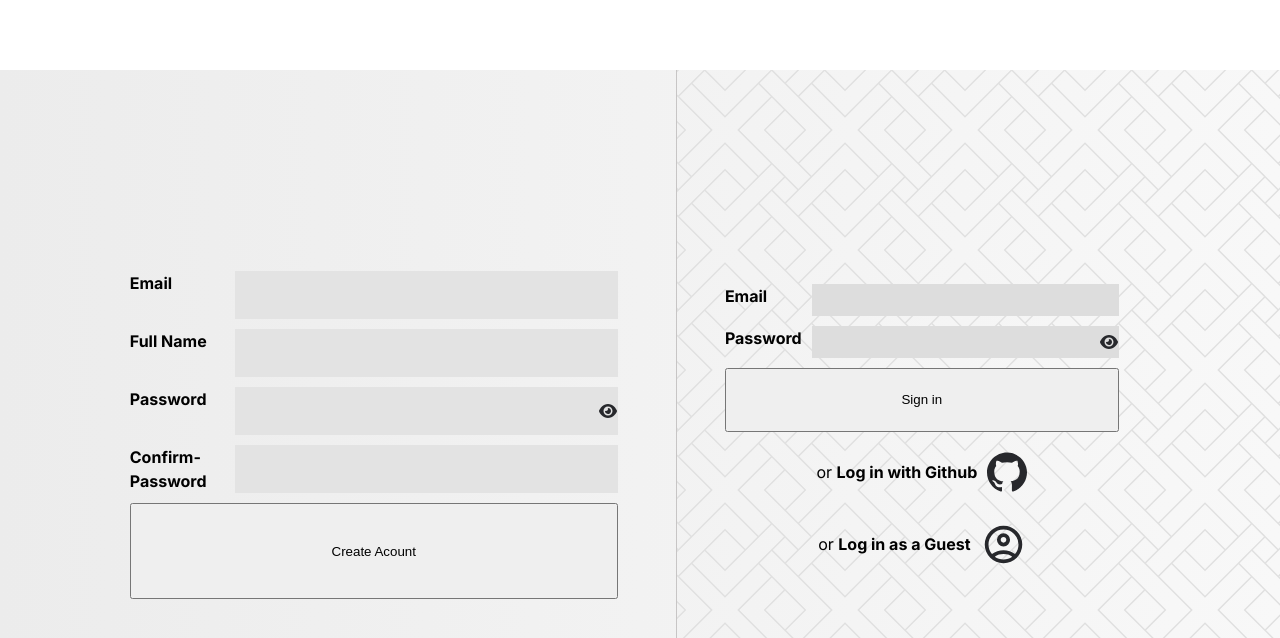
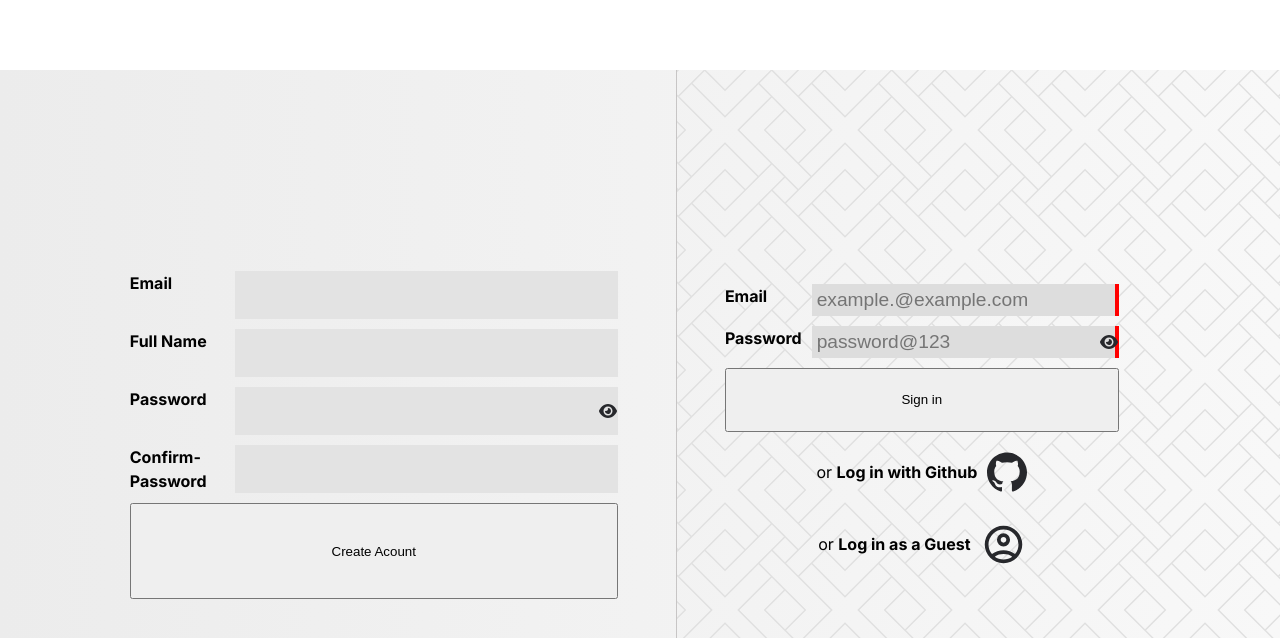
Before and after one commit to VoidOfMaya/odinbook, a React (Vite) app in the folder client/: page / in a window 1280 px wide. Shown: the top 638 px of the page. Built offline with nearby package versions, Linux system fonts and the light colour scheme.

Commit message:
style: add required field indicators

```diff
--- a/client/src/pages/welcome-page/welcome.jsx
+++ b/client/src/pages/welcome-page/welcome.jsx
@@ -5,8 +5,36 @@ import { useOutletContext, useNavigate } from "react-router-dom"
 import { Icon } from '../../components/iconhelper/icons';
 import { SvgBackground } from '../../helpers/svgBack';
 const WelcomePage =({})=>{
-    const{auth ,initAuthHandler} = useOutletContext();
+
+    const {onLoginSuccess,initAuthHandler, callApi} = useOutletContext();
     const [ hidePasswprd, setHidePassword] = useState(true);
+    const [newUser, setNewUser] = useState ({email:'',name:'',password:'',confirmPassword:''});
+    const [loginData, setLoginData]= useState({email:'', password:''});
+    //ENDPOINT FUNCTIONS
+    const createNewUser = ()=>{
+        console.log(newUser)
+    }
+    const localLogIn = async(data) =>{
+        console.log(data)
+        try{
+            const response = await callApi({
+                method: 'POST',
+                path: `auth/login/local`,
+                requiresAuth: false,
+                body: data,
+                token:'',
+                retry: true,
+                //includeCred:true
+            })
+            if(!response.ok)throw new Error('callApi error could not retrieve data');
+            return await response.json()
+        }
+        catch(err){
+            console.log(`Could not get data`)
+            console.log(err.message)
+        }
+    }
+    //RENDER FUNCTIONS
     const signupForm = () =>{
         return(
             <div className={style.registerForm}>
@@ -15,20 +43,32 @@ const WelcomePage =({})=>{
                     <label style={{gridArea: 'emailLabel'}} htmlFor='email'>
                         <b>Email</b>
                     </label>
-                    <input style={{gridArea: 'EmailField '}} name='email' id='email'>
+                    <input style={{gridArea: 'EmailField '}} name='email' id='email' value={newUser.email}
+                        onChange={(e)=>{
+                            setNewUser(prev=>({...prev, email: e.target.value}))
+                        }}
+                    >
                     </input>
                     {/*NAME*/}
                     <label style={{gridArea: 'nameLabel'}} htmlFor='name'>
                         <b>Full Name</b>
                     </label>
-                    <input style={{gridArea: 'nameField '}} name='name' id='name'>
+                    <input style={{gridArea: 'nameField '}} name='name' id='name' value={newUser.name}
+                        onChange={(e)=>{
+                            setNewUser(prev=>({...prev, name: e.target.value}))
+                        }}
+                    >
                     </input>
                     {/*PASSWORD*/}
                     <label style={{gridArea:'passwordLabel'}} htmlFor='password'>
                         <b>Password </b>
                     </label>
                     <input style={{gridArea:'passwordField'}} name='password'
-                        type={hidePasswprd? 'password': 'text'} id='password'>
+                        type={hidePasswprd? 'password': 'text'} id='password' value={newUser.password}
+                        onChange={(e)=>{
+                            setNewUser(prev=>({...prev, password: e.target.value}))
+                        }}
+                    >
                     </input>
                     <div  className={style.eye}>
                         <Icon.Eye   size={20} fn={()=>{
@@ -40,10 +80,17 @@ const WelcomePage =({})=>{
                         <b>Confirm-Password </b>
                     </label>
                     <input style={{gridArea:'confpasswordField'}} name='password'
-                        type={hidePasswprd? 'password': 'text'} id='password'>
+                        type={hidePasswprd? 'password': 'text'} id='password' value={newUser.confirmPassword}
+                        onChange={(e)=>{
+                            setNewUser(prev=>({...prev, confirmPassword: e.target.value}))
+                        }}
+                    >
                     </input>
 
-                    <button style={{gridArea: 'login',cursor: 'pointer'}}>Create Acount</button>
+                    <button style={{gridArea: 'login',cursor: 'pointer'}}
+                        type='button'
+                        onClick={()=> createNewUser()}
+                    >Create Acount</button>
 
 
                 </form>
@@ -58,14 +105,40 @@ const WelcomePage =({})=>{
                     <label style={{gridArea: 'emailLabel'}} htmlFor='email'>
                         <b>Email</b>
                     </label>
-                    <input style={{gridArea: 'EmailField '}} name='email' id='email'>
+                    <input
+                        style={{
+                            gridArea: 'EmailField ',
+                            borderRight:loginData.email.length < 1? '4px solid rgb(255, 0, 0)' : 'none'
+                        }}
+                        name='email'
+                        id='email'
+                        placeholder='example.@example.com'
+                        required
+                        value={loginData.email}
+                        onChange={(e)=>{
+                            setLoginData(prev=>({...prev, email: e.target.value}))
+                        }}
+                    >
                     </input>
 
                     <label style={{gridArea:'passwordLabel'}} htmlFor='password'>
                         <b>Password </b>
                     </label>
-                    <input style={{gridArea:'passwordField'}} name='password'
-                        type={hidePasswprd? 'password': 'text'} id='password'>
+                    <input
+                        style={{
+                            gridArea:'passwordField',
+                            borderRight: loginData.password.length < 8? '4px solid rgb(255, 0, 0)' : 'none'
+                        }}
+                        name='password'
+                        type={hidePasswprd? 'password': 'text'}
+                        id='password'
+                        placeholder='password@123'
+                        required
+                        value={loginData.password}
+                        onChange={(e)=>{
+                            setLoginData(prev=>({...prev, password: e.target.value}))
+                        }}
+                    >
                     </input>
                     <div  className={style.eye}>
                         <Icon.Eye   size={20} fn={()=>{
@@ -74,14 +147,22 @@ const WelcomePage =({})=>{
                     </div>
 
 
-                    <button style={{gridArea: 'login',cursor: 'pointer'}}>Sign in</button>
+                    <button type='button' style={{gridArea: 'login',cursor: 'pointer'}}
+                        onClick={()=> localLogIn()}
+                    >Sign in</button>
 
                     <div className={style.github}>
                         <p>or <b>Log in with Github </b></p>
                         <Login initAuthHandler={initAuthHandler}/>
 
                     </div>
-                    <div className={style.guestOpt}>
+                    <div className={style.guestOpt}
+                        onClick={async()=>{
+                            //setLoginData(prev =>({...prev, email:'GuestUser@guest.com',password:'Guest@us3r'}))
+                            const result = await localLogIn({email:'GuestUser@guest.com',password:'Guest@us3r'})
+                            onLoginSuccess(result.user, result.accessToken)
+                        }}
+                    >
                         <p>or <b>Log in as a Guest</b></p>
                         <Icon.User size={45}/>
                     </div>
```
